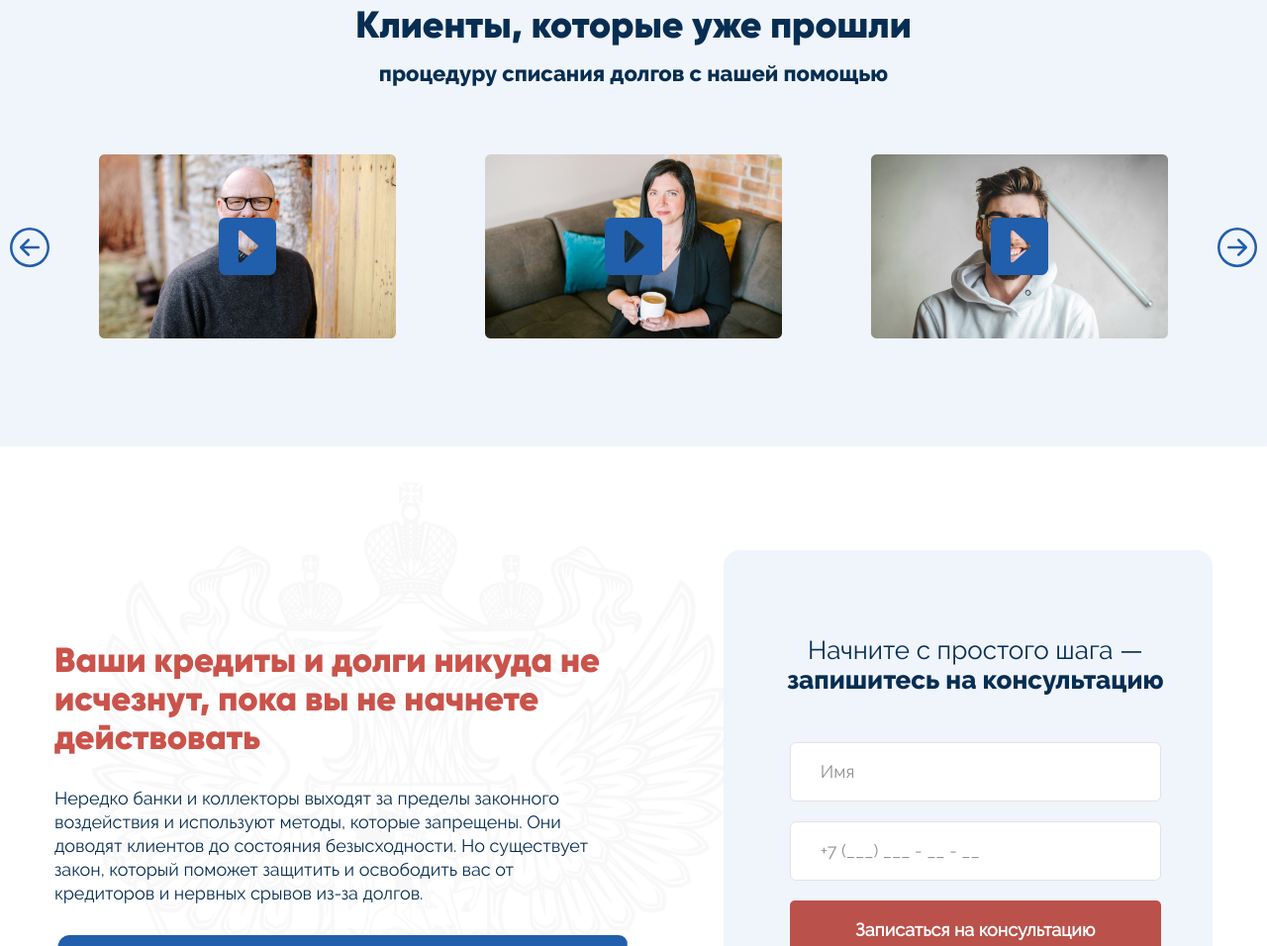
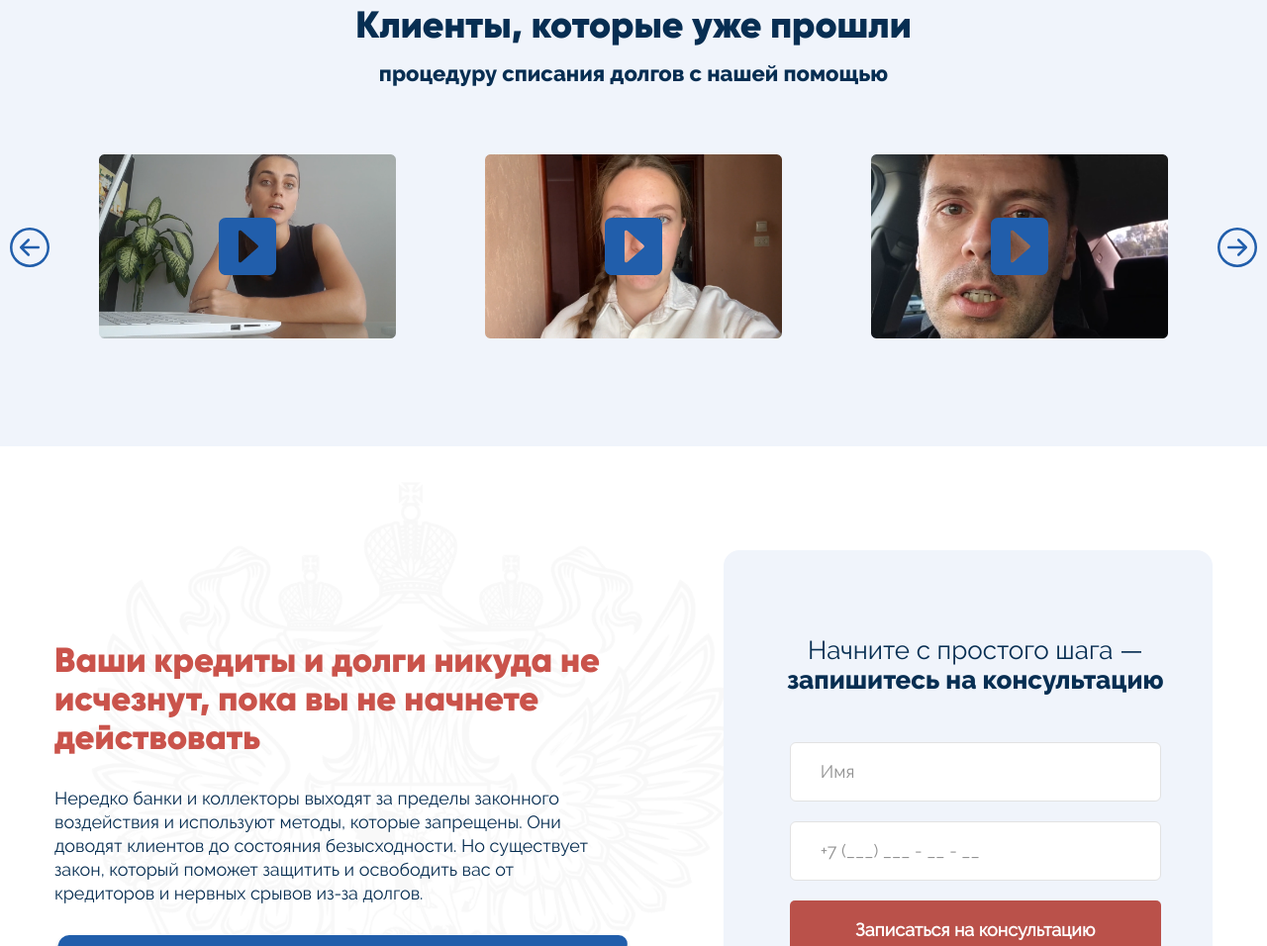
Before and after one commit to barsov-wd/jurus-group, a website: page src/index.html in a window 1280 px wide. Shown: the part 8499-9455 px from the top of the page at 99% size. Drawn offline with nearby package versions, Linux system fonts and the light colour scheme; files that its build step writes are made by us from their sources.

Commit message:
загрузил картинки для видосов

```diff
--- a/src/index.html
+++ b/src/index.html
@@ -957,28 +957,28 @@
             <div class="subtitle slider__subtitle">процедуру списания долгов с нашей помощью</div>
             <div class="slider__items swiper-wrapper">
                 <div class="slider__item swiper-slide">
-                    <img class="slider__image" src="./img/slider/slider-image-one.png"
+                    <img class="slider__image" src="./img/slider/slider-image-1.png"
                         alt="slider-image-one">
                     <a data-fancybox href="https://video.ldigital.ru/urus/review_1.mp4" class="slider__button">
                         <img src="./icons/slider/slider-play.svg" alt="slider-play">
                     </a>
                 </div>
                 <div class="slider__item swiper-slide">
-                    <img class="slider__image" src="./img/slider/slider-image-two.png"
+                    <img class="slider__image" src="./img/slider/slider-image-2.png"
                         alt="slider-image-two">
                     <a data-fancybox href="https://video.ldigital.ru/urus/review_2.mp4" class="slider__button">
                         <img src="./icons/slider/slider-play.svg" alt="slider-play">
                     </a>
                 </div>
                 <div class="slider__item swiper-slide">
-                    <img class="slider__image" src="./img/slider/slider-image-three.png"
+                    <img class="slider__image" src="./img/slider/slider-image-3.png"
                         alt="slider-image-three">
                     <a data-fancybox href="https://video.ldigital.ru/urus/review_3.mp4" class="slider__button">
                         <img src="./icons/slider/slider-play.svg" alt="slider-play">
                     </a>
                 </div>
                 <div class="slider__item swiper-slide">
-                    <img class="slider__image" src="./img/slider/slider-image-one.png"
+                    <img class="slider__image" src="./img/slider/slider-image-4.png"
                         alt="slider-image-one">
                     <a data-fancybox href="https://video.ldigital.ru/urus/review_4.mp4" class="slider__button">
                         <img src="./icons/slider/slider-play.svg" alt="slider-play">
@@ -987,28 +987,28 @@
             </div>
             <div class="slider__items-mobile">
                 <div class="slider__item">
-                    <img class="slider__image" src="./img/slider/slider-image-one.png"
+                    <img class="slider__image" src="./img/slider/slider-image-1.png"
                         alt="slider-image-one">
                     <a data-fancybox href="https://video.ldigital.ru/urus/review_1.mp4"" class="slider__button">
                         <img src="./icons/slider/slider-play.svg" alt="slider-play">
                     </a>
                 </div>
                 <div class="slider__item">
-                    <img class="slider__image" src="./img/slider/slider-image-two.png"
+                    <img class="slider__image" src="./img/slider/slider-image-2.png"
                         alt="slider-image-two">
                     <a data-fancybox href="https://video.ldigital.ru/urus/review_2.mp4" class="slider__button">
                         <img src="./icons/slider/slider-play.svg" alt="slider-play">
                     </a>
                 </div>
                 <div class="slider__item">
-                    <img class="slider__image" src="./img/slider/slider-image-three.png"
+                    <img class="slider__image" src="./img/slider/slider-image-3.png"
                         alt="slider-image-three">
                     <a data-fancybox href="https://video.ldigital.ru/urus/review_3.mp4" class="slider__button">
                         <img src="./icons/slider/slider-play.svg" alt="slider-play">
                     </a>
                 </div>
                 <div class="slider__item">
-                    <img class="slider__image" src="./img/slider/slider-image-three.png"
+                    <img class="slider__image" src="./img/slider/slider-image-4.png"
                         alt="slider-image-three">
                     <a data-fancybox href="https://video.ldigital.ru/urus/review_4.mp4" class="slider__button">
                         <img src="./icons/slider/slider-play.svg" alt="slider-play">
```
Also changed, not shown: dist/img/slider/image 1.png (added), dist/img/slider/image 2.png (added), dist/img/slider/slider-image-1.png (added), dist/img/slider/slider-image-2.png (added), dist/img/slider/slider-image-3.png (added), dist/img/slider/slider-image-4.png (added), dist/index.html, src/img/slider/slider-image-1.png (added), src/img/slider/slider-image-2.png (added), src/img/slider/slider-image-3.png (added), src/img/slider/slider-image-4.png (added).
